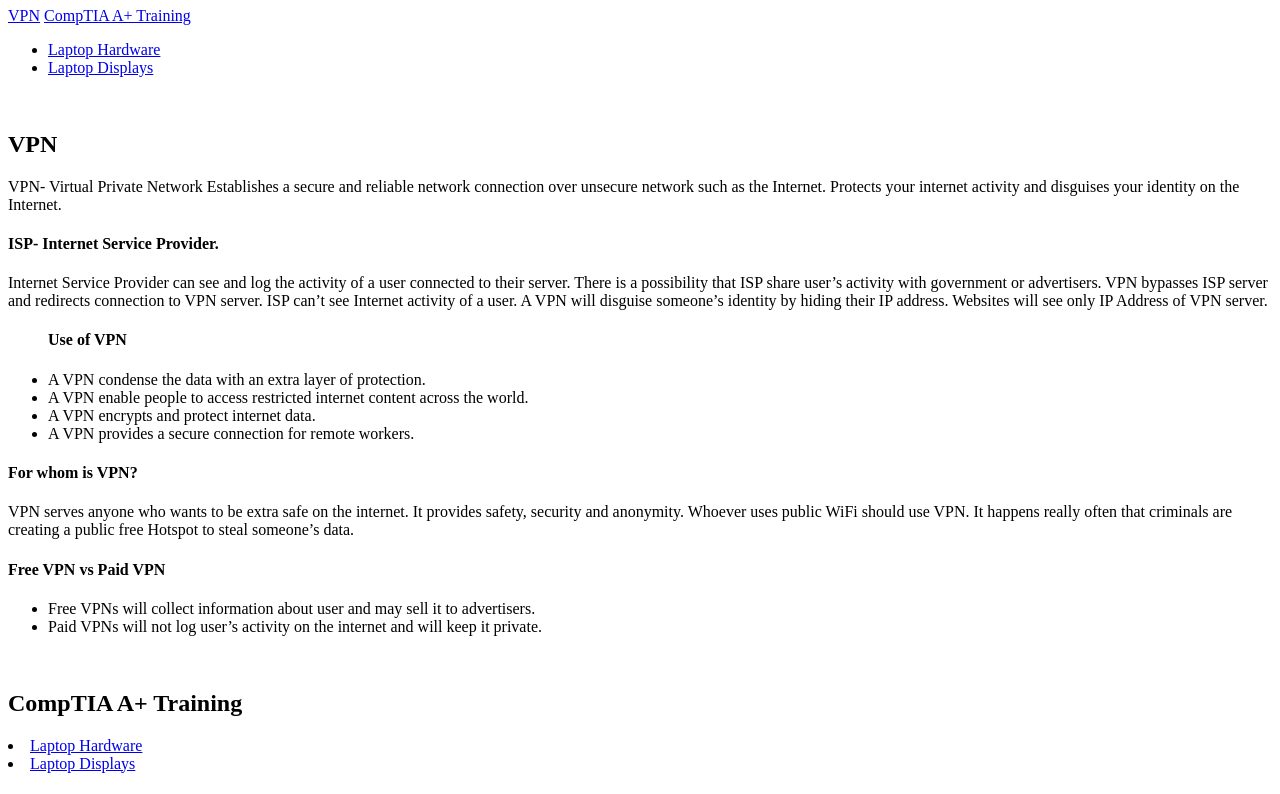
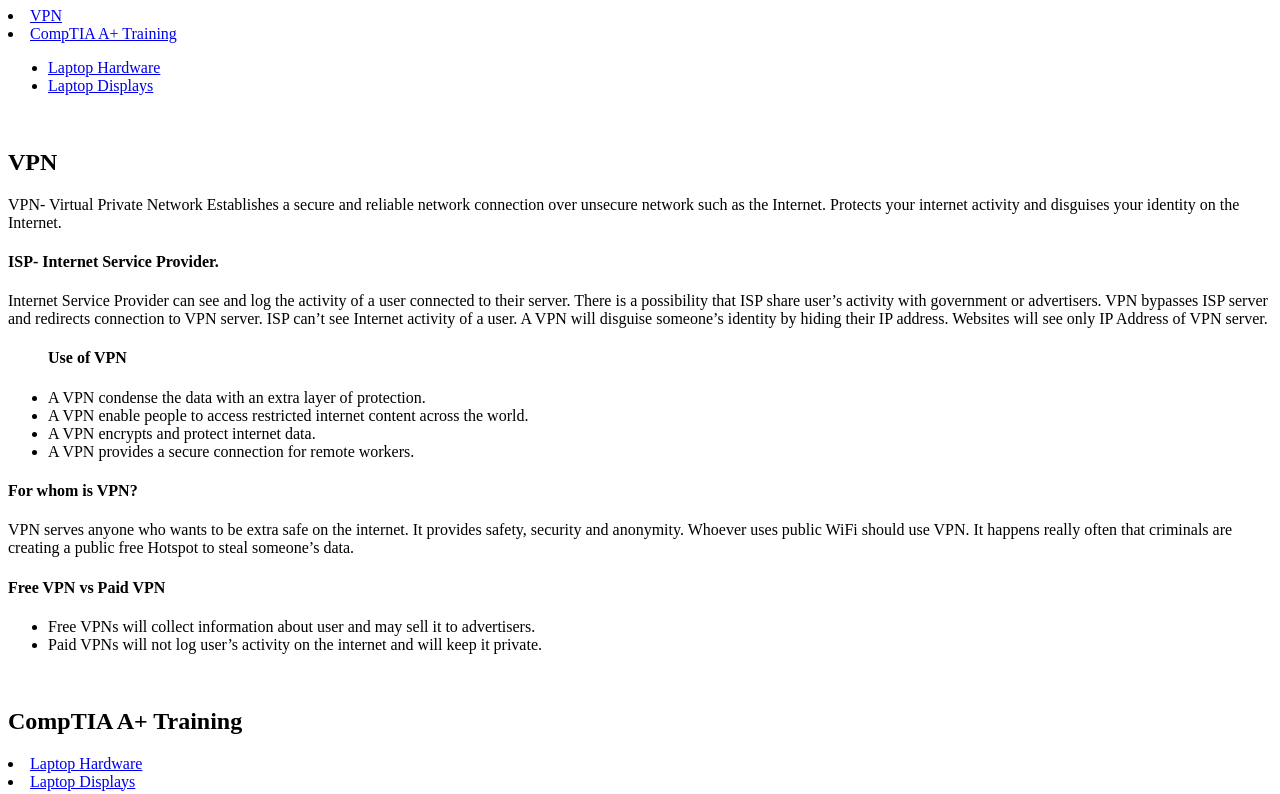
Before and after one commit to navahox/mywebsite, a plain HTML site: page index.html in a window 1280 px wide. Shown: the part 73-867 px from the top of the page. Drawn offline with Linux system fonts and the light colour scheme.

Commit message:
Update index.html

```diff
--- a/index.html
+++ b/index.html
@@ -8,9 +8,9 @@
     <body>
         <h1>List of topics</h1>
         <section>
-        <a href="#VPN">VPN</a>
+        <li><a href="#VPN">VPN</a></li>
 
-        <a href="#CompTIA  A+ Training">CompTIA  A+ Training</a>
+        <li><a href="#CompTIA  A+ Training">CompTIA  A+ Training</a></li>
         <ul>
             <li><a href="#Laptop Hardware">Laptop Hardware</a></li>
             <li><a href="#Laptop Displays">Laptop Displays</a></li>
@@ -282,6 +282,8 @@
                 <li>No longer a common backlight</li>
                 <li>Older laptops will use these</li>
 
+
+
             </ul>
         </section>
         <br>
```
